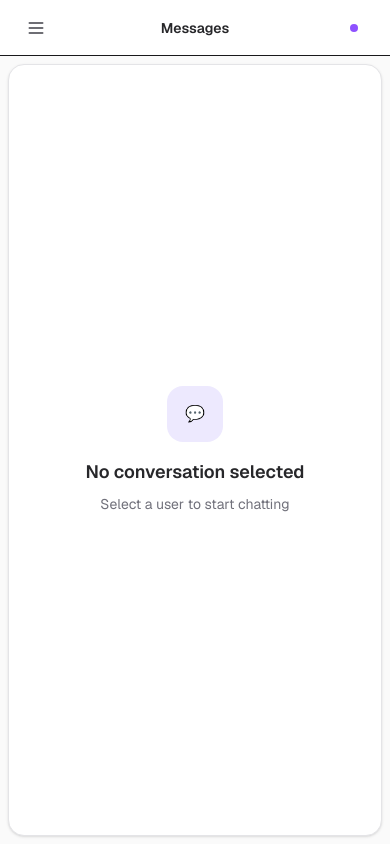
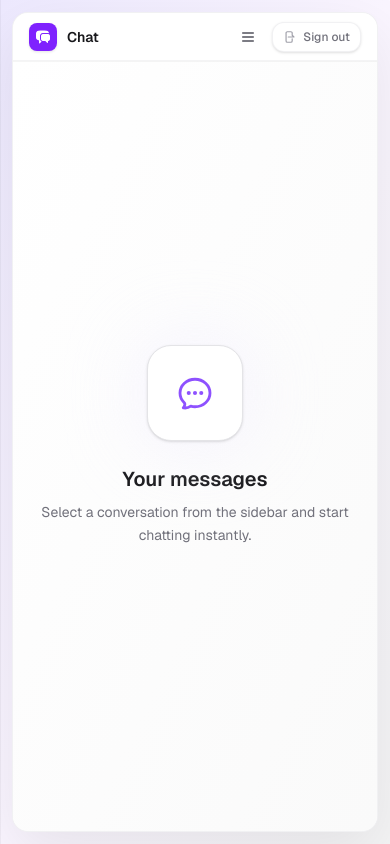
Before and after one commit to Kiran25Fatima/Dashboard-Chat-System, a Next.js app: page /dashboard in a window 390 px wide. Built offline with nearby package versions, Linux system fonts and the light colour scheme; no server answers; the database is empty.

Commit message:
UI changes and Unread Badge system

```diff
--- a/app/dashboard/page.tsx
+++ b/app/dashboard/page.tsx
@@ -17,124 +17,83 @@ export default function DashboardPage() {
   };
 
   return (
-    <div className="h-screen flex bg-zinc-50 text-zinc-900 font-sans overflow-hidden">
+    <div className="h-screen flex flex-col bg-linear-to-br from-violet-100 via-purple-50 to-zinc-100 text-zinc-900 font-sans overflow-hidden p-3 md:p-4">
+      <div className="flex-1 flex flex-col min-h-0 rounded-2xl bg-white border border-zinc-200/50 shadow-[0_20px_60px_rgba(0,0,0,0.08)] overflow-hidden">
 
         {sidebarOpen && (
           <div
-          className="fixed inset-0 bg-black/30 z-20 md:hidden"
+            className="fixed inset-0 bg-black/20 backdrop-blur-[2px] z-20 md:hidden"
             onClick={() => setSidebarOpen(false)}
           />
         )}
 
-      <aside
-        className={`
-          fixed md:static z-30 h-full w-80 bg-white border-r border-zinc-200
-          transform transition-transform duration-200
-          ${sidebarOpen ? "translate-x-0" : "-translate-x-full md:translate-x-0"}
-        `}
-      >
-        <div className="h-16 px-5 flex items-center justify-between border-b border-zinc-200 shrink-0 bg-white">
-          <div className="flex items-center gap-3">
-            <div className="w-9 h-9 rounded-xl bg-violet-600 flex items-center justify-center shadow-sm">
-              <svg className="w-5 h-5 text-white" fill="currentColor" viewBox="0 0 24 24">
+        <header className="shrink-0 h-12 bg-white/95 backdrop-blur-xl px-4 flex items-center justify-between border-b border-zinc-200/40 shadow-[0_1px_0_0_rgba(0,0,0,0.04)]">
+          <div className="flex items-center gap-2.5">
+            <div className="w-7 h-7 rounded-lg bg-violet-600 flex items-center justify-center shadow-sm ring-1 ring-white/20">
+              <svg className="w-4 h-4 text-white" fill="currentColor" viewBox="0 0 24 24">
                 <path d="M4.913 2.658c2.075-.27 4.19-.408 6.337-.408 2.147 0 4.262.139 6.337.408 1.922.25 3.291 1.861 3.405 3.727a4.403 4.403 0 0 0-1.032-.211 50.89 50.89 0 0 0-8.42 0c-2.358.196-4.04 2.19-4.04 4.434v4.286a4.47 4.47 0 0 0 2.433 3.984L7.28 21.53A.75.75 0 0 1 6 21v-4.03a48.527 48.527 0 0 1-1.087-.128C2.905 16.58 1.5 14.833 1.5 12.862V6.638c0-1.97 1.405-3.718 3.413-3.979Z" />
                 <path d="M15.75 7.5c-1.376 0-2.739.057-4.086.169C10.124 7.797 9 9.103 9 10.609v4.285c0 1.507 1.128 2.814 2.67 2.94 1.243.102 2.5.157 3.768.165l2.782 2.781a.75.75 0 0 0 1.28-.53v-2.39l.33-.026c1.542-.125 2.67-1.433 2.67-2.94v-4.286c0-1.505-1.125-2.811-2.664-2.94A49.392 49.392 0 0 0 15.75 7.5Z" />
               </svg>
             </div>
 
-            <div>
-              <div className="text-sm font-semibold">Chat</div>
-              <div className="text-xs text-zinc-500">Messages & contacts</div>
+            <span className="text-sm font-semibold">Chat</span>
+
+            <span className="hidden md:block text-xs text-zinc-400 border-l border-zinc-200/40 pl-2.5 ml-0.5">
+              Messages & contacts
+            </span>
           </div>
-          </div>
+
+          <div className="flex items-center gap-2">
+            <button
+              onClick={() => setSidebarOpen(true)}
+              className="md:hidden w-8 h-8 flex items-center justify-center rounded-lg hover:bg-zinc-100/70 transition"
+            >
+              <svg className="w-4 h-4 text-zinc-600" viewBox="0 0 24 24" fill="none" stroke="currentColor" strokeWidth="2">
+                <path strokeLinecap="round" d="M4 6h16M4 12h16M4 18h16" />
+              </svg>
+            </button>
 
             <button
               onClick={logout}
-  className="group flex items-center gap-2 px-3 py-2 rounded-xl border border-zinc-200 bg-white hover:bg-red-50 hover:border-red-200 transition"
+              className="group flex items-center gap-1.5 px-2.5 py-1.5 rounded-xl border border-zinc-200/50 bg-white hover:bg-red-50/60 hover:border-red-200 transition shadow-sm"
             >
-  <svg
-    className="w-4 h-4 text-zinc-500 group-hover:text-red-600 transition"
-    viewBox="0 0 24 24"
-    fill="none"
-    stroke="currentColor"
-    strokeWidth="2"
-  >
+              <svg className="w-3.5 h-3.5 text-zinc-400 group-hover:text-red-500 transition" viewBox="0 0 24 24" fill="none" stroke="currentColor" strokeWidth="2">
                 <path strokeLinecap="round" strokeLinejoin="round" d="M15.75 9V5.25A2.25 2.25 0 0 0 13.5 3h-6A2.25 2.25 0 0 0 5.25 5.25v13.5A2.25 2.25 0 0 0 7.5 21h6a2.25 2.25 0 0 0 2.25-2.25V15m3-3-3-3m3 3H9" />
               </svg>
-
-  <span className="text-xs font-medium text-zinc-600 group-hover:text-red-600 transition">
+              <span className="text-xs font-medium text-zinc-500 group-hover:text-red-500 transition">
                 Sign out
               </span>
             </button>
           </div>
+        </header>
 
-        <div className="flex-1 min-h-0 overflow-y-auto bg-zinc-50">
-          <div className="p-3 h-full">
-            <div className="h-full bg-white border border-zinc-200 rounded-xl overflow-hidden">
+        <div className="flex-1 flex min-h-0">
+          <aside
+            className={`
+              fixed md:static z-30 inset-y-0 left-0
+              md:h-full md:w-72 md:shrink-0
+              w-72 h-full
+              bg-white
+              border-r border-zinc-200/30
+              shadow-[1px_0_0_0_rgba(0,0,0,0.04)]
+              flex flex-col overflow-hidden
+              transform transition-transform duration-200
+              ${sidebarOpen ? "translate-x-0" : "-translate-x-full md:translate-x-0"}
+            `}
+          >
             <Sidebar
               onSelectUser={(user: any) => {
                 setSelectedUser(user);
                 setSidebarOpen(false);
               }}
             />
+          </aside>
+
+          <div className="flex-1 min-w-0 bg-white flex flex-col">
+            <ChatWindow selectedUser={selectedUser} />
           </div>
         </div>
       </div>
-      </aside>
-
-      <main className="flex-1 flex flex-col min-h-0 bg-zinc-50">
-
-        <div className="md:hidden h-14 flex items-center justify-between px-4 border-b bg-white">
-
-          <button
-            onClick={() => setSidebarOpen(true)}
-            className="w-10 h-10 flex items-center justify-center rounded-xl hover:bg-zinc-100 transition"
-          >
-            <svg
-              className="w-5 h-5 text-zinc-700"
-              viewBox="0 0 24 24"
-              fill="none"
-              stroke="currentColor"
-              strokeWidth="2"
-            >
-              <path strokeLinecap="round" d="M4 6h16M4 12h16M4 18h16" />
-            </svg>
-          </button>
-
-          <div className="text-sm font-semibold text-zinc-800">
-            Messages
-          </div>
-
-          <div className="w-10 h-10 flex items-center justify-center">
-            <div className="w-2 h-2 rounded-full bg-violet-500" />
-          </div>
-
-        </div>
-
-        <div className="flex-1 m-2 md:m-4 bg-white border border-zinc-200 rounded-2xl shadow-sm overflow-hidden flex flex-col">
-
-          {!selectedUser ? (
-            <div className="flex-1 flex items-center justify-center text-center p-6">
-              <div className="max-w-md">
-                <div className="w-14 h-14 mx-auto mb-4 rounded-2xl bg-violet-100 flex items-center justify-center">
-                  💬
-                </div>
-
-                <h2 className="text-lg font-semibold text-zinc-800">
-                  No conversation selected
-                </h2>
-
-                <p className="text-sm text-zinc-500 mt-2">
-                  Select a user to start chatting
-                </p>
-              </div>
-            </div>
-          ) : (
-            <ChatWindow selectedUser={selectedUser} />
-          )}
-
-        </div>
-      </main>
     </div>
   );
 }
--- a/components/chat/Sidebar.tsx
+++ b/components/chat/Sidebar.tsx
@@ -29,22 +29,79 @@ export default function Sidebar({ onSelectUser }: any) {
   const [search, setSearch] = useState("");
   const [activeUserId, setActiveUserId] = useState<string | null>(null);
 
+  const [currentUserId, setCurrentUserId] = useState<string | null>(null);
+  const [unreadMap, setUnreadMap] = useState<any>({});
+
   const loadUsers = async () => {
     const { data: userData } = await supabase.auth.getUser();
-    const currentUserId = userData.user?.id;
+    const userId = userData.user?.id;
 
-    const { data } = await supabase
+    setCurrentUserId(userId ?? null);
+
+    const { data: profiles } = await supabase
       .from("profiles")
       .select("id, full_name")
-      .neq("id", currentUserId);
+      .neq("id", userId);
 
-    if (data) setUsers(data);
+   const { data: messages } = await supabase
+  .from("messages")
+  .select("sender_id, receiver_id, is_read")
+  .eq("receiver_id", userId)
+  .eq("is_read", false);
+
+const unread: any = {};
+
+messages?.forEach((m) => {
+  unread[m.sender_id] = (unread[m.sender_id] || 0) + 1;
+});
+
+    setUnreadMap(unread);
+    setUsers(profiles || []);
   };
 
 useEffect(() => {
   loadUsers();
 
   const channel = supabase.channel("online-users");
+
+ const messageChannel = supabase
+  .channel("realtime-messages")
+  .on(
+    "postgres_changes",
+    {
+      event: "*",
+      schema: "public",
+      table: "messages",
+    },
+    (payload) => {
+      const msg: any = payload.new;
+
+      if (!currentUserId) return;
+
+      // NEW MESSAGE
+      if (
+        payload.eventType === "INSERT" &&
+        msg.receiver_id === currentUserId
+      ) {
+        setUnreadMap((prev: any) => ({
+          ...prev,
+          [msg.sender_id]: (prev[msg.sender_id] || 0) + 1,
+        }));
+      }
+
+      // READ UPDATE
+      if (
+        payload.eventType === "UPDATE" &&
+        msg.is_read === true
+      ) {
+        setUnreadMap((prev: any) => ({
+          ...prev,
+          [msg.sender_id]: Math.max((prev[msg.sender_id] || 1) - 1, 0),
+        }));
+      }
+    }
+  )
+  .subscribe();
 
   channel
     .on("presence", { event: "sync" }, () => {
@@ -74,8 +131,9 @@ export default function Sidebar({ onSelectUser }: any) {
 
   return () => {
     supabase.removeChannel(channel);
+    supabase.removeChannel(messageChannel);
   };
-  }, []);
+}, [currentUserId]);
 
 const filteredUsers = users.filter((u) =>
   u.full_name?.toLowerCase().includes(search.toLowerCase())
@@ -83,11 +141,8 @@ export default function Sidebar({ onSelectUser }: any) {
 
   return (
     <div className="h-full flex flex-col bg-white">
-
       <div className="p-4 pb-3 bg-white sticky top-0 z-10">
-
         <div className="relative group">
-
           <div className="absolute inset-y-0 left-0 flex items-center pl-4 pointer-events-none">
             <svg
               className="w-4 h-4 text-zinc-400 group-focus-within:text-violet-500 transition"
@@ -128,23 +183,17 @@ export default function Sidebar({ onSelectUser }: any) {
               </svg>
             </button>
           )}
-
         </div>
-
       </div>
 
       <div className="px-4 pt-4 pb-2 flex items-center justify-between">
         <span className="text-[11px] font-semibold tracking-[0.15em] uppercase text-zinc-500">
           Messages
         </span>
-
-        <div className="text-xs text-zinc-400">
-          {filteredUsers.length}
-        </div>
+        <div className="text-xs text-zinc-400">{filteredUsers.length}</div>
       </div>
 
       <div className="flex-1 overflow-y-auto px-2 pb-3">
-
         {filteredUsers.length === 0 ? (
           <div className="h-full flex flex-col items-center justify-center text-center px-6">
             <div className="w-16 h-16 rounded-3xl bg-zinc-100 flex items-center justify-center mb-4">
@@ -176,21 +225,27 @@ export default function Sidebar({ onSelectUser }: any) {
             {filteredUsers.map((user) => {
               const isOnline = onlineMap[user.id];
               const isActive = activeUserId === user.id;
+              const unreadCount = unreadMap[user.id] || 0;
 
               return (
                 <button
                   key={user.id}
                   onClick={() => {
   setActiveUserId(user.id);
+
+  setUnreadMap((prev: any) => ({
+    ...prev,
+    [user.id]: 0,
+  }));
+
   onSelectUser(user);
 }}
-                  className={`w-full group relative flex items-center gap-3 px-3 py-3 rounded-2xl border transition-all duration-200 ${
+                 className={`w-full cursor-pointer group relative flex items-center gap-3 px-3 py-3 rounded-2xl border transition-all duration-200 hover:bg-zinc-50 hover:scale-[1.01] ${
                     isActive
                       ? "bg-violet-50 border-violet-200 shadow-sm"
                       : "bg-white border-transparent hover:bg-zinc-50"
                   }`}
                 >
-
                   <div className="relative shrink-0">
                     <div
                       className={`w-11 h-11 rounded-2xl bg-linear-to-br ${getAvatarColor(
@@ -220,25 +275,27 @@ export default function Sidebar({ onSelectUser }: any) {
 
                     <p
                       className={`text-xs mt-0.5 ${
-                        isOnline
-                          ? "text-emerald-500"
-                          : "text-zinc-500"
+                        isOnline ? "text-emerald-500" : "text-zinc-500"
                       }`}
                     >
                       {isOnline ? "Active now" : "Offline"}
                     </p>
                   </div>
 
+                  {unreadCount > 0 && (
+                    <div className="min-w-4.5 h-5 px-1 flex items-center justify-center text-[11px] font-semibold text-white bg-violet-500 rounded-full">
+                      {unreadCount > 9 ? "9+" : unreadCount}
+                    </div>
+                  )}
+
                   {isActive && (
                     <div className="w-2 h-2 rounded-full bg-violet-500 shrink-0" />
                   )}
-
                 </button>
               );
             })}
           </div>
         )}
-
       </div>
     </div>
   );
```
Also changed, not shown: components/auth/SignupForm.tsx (+5 -5 lines), components/chat/ChatWindow.tsx (+21 -48 lines). Lines whose indentation alone changed are shown as unchanged.
